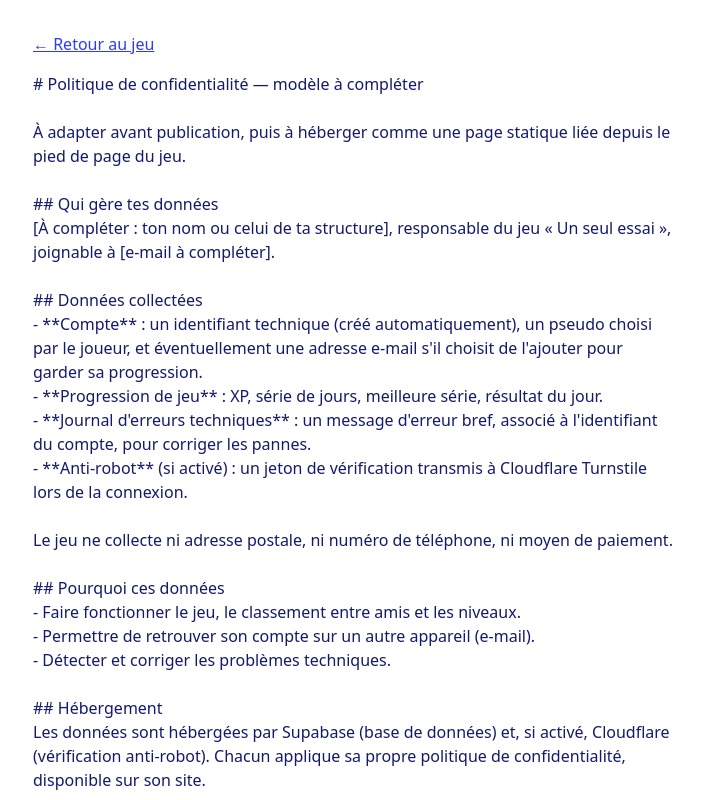
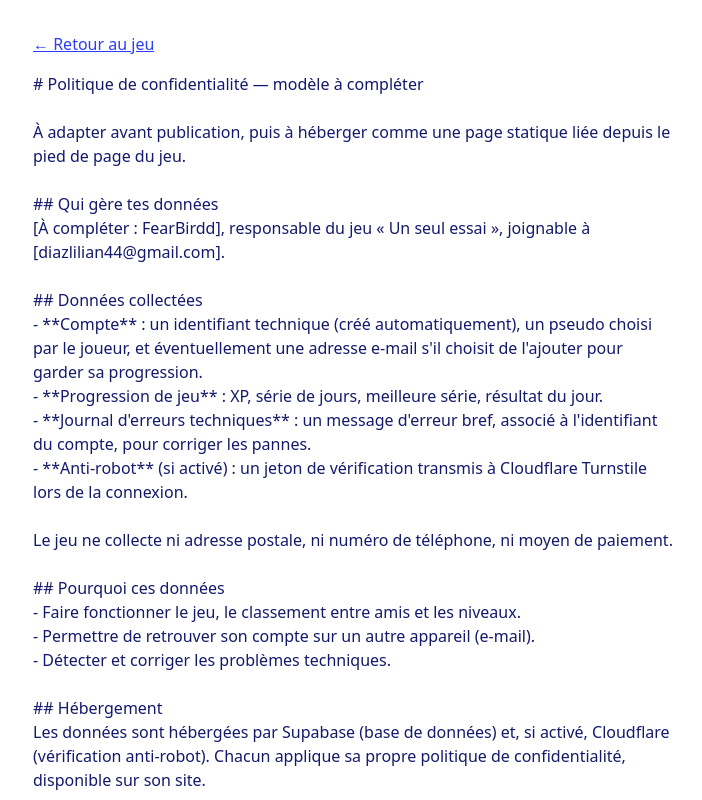
Before and after one commit to FearBirdd/Un-seul-essai, a plain HTML site: page confidentialite.html in a window 1280 px wide. Shown: the top 800 px of the page, without its empty margins (287-989 px from the left). Drawn offline with Linux system fonts and the light colour scheme.

Commit message:
Update confidentialite.html

```diff
--- a/confidentialite.html
+++ b/confidentialite.html
@@ -9,7 +9,7 @@ pre{white-space:pre-wrap;font-family:inherit}a{color:#2b3bff}</style></head>
 À adapter avant publication, puis à héberger comme une page statique liée depuis le pied de page du jeu.
 
 ## Qui gère tes données
-[À compléter : ton nom ou celui de ta structure], responsable du jeu « Un seul essai », joignable à [e-mail à compléter].
+[À compléter : FearBirdd], responsable du jeu « Un seul essai », joignable à [diazlilian44@gmail.com].
 
 ## Données collectées
 - **Compte** : un identifiant technique (créé automatiquement), un pseudo choisi par le joueur, et éventuellement une adresse e-mail s'il choisit de l'ajouter pour garder sa progression.
```
